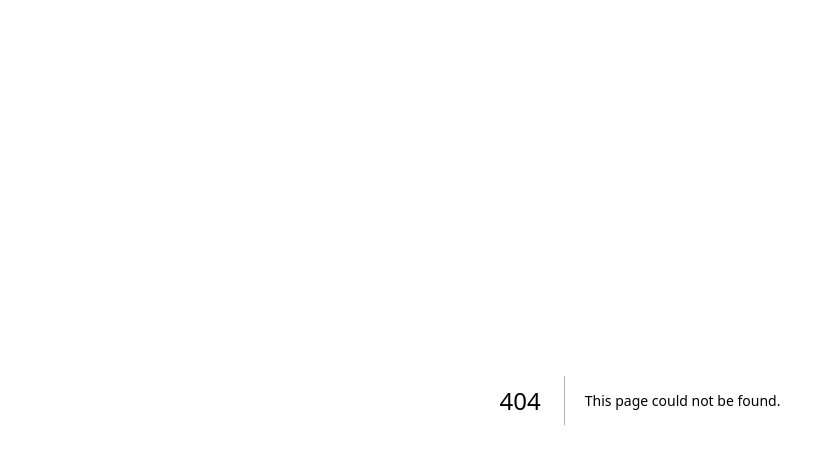
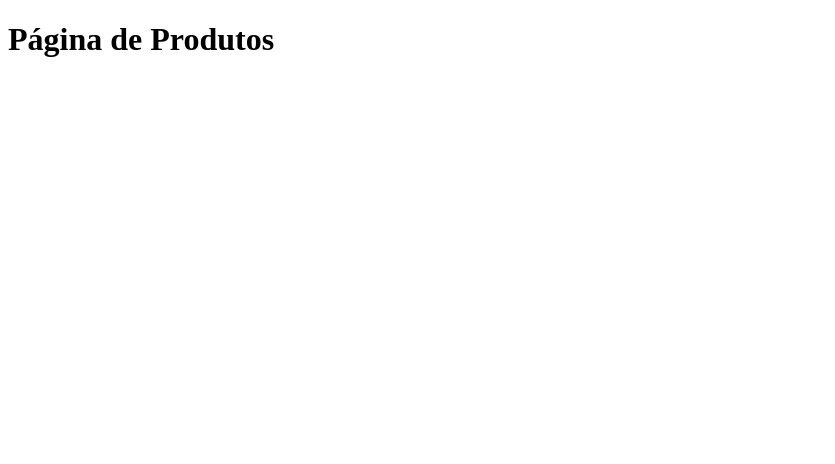
Before and after one commit to miyagui96/Nextjs, a Next.js app in the folder meuprojeto/: page /product in a window 1280 px wide. Before the commit this address had no page. Shown: the top 464 px of the page, without its empty margins (0-835 px from the left). Built offline with nearby package versions, Linux system fonts and the light colour scheme.

Commit message:
página e roteamento ajustes

```diff
--- /dev/null
+++ b/meuprojeto/src/pages/product.tsx
@@ -0,0 +1,5 @@
+export default function Product() {
+    return (
+        <h1>Página de Produtos</h1>
+    )
+}
```
